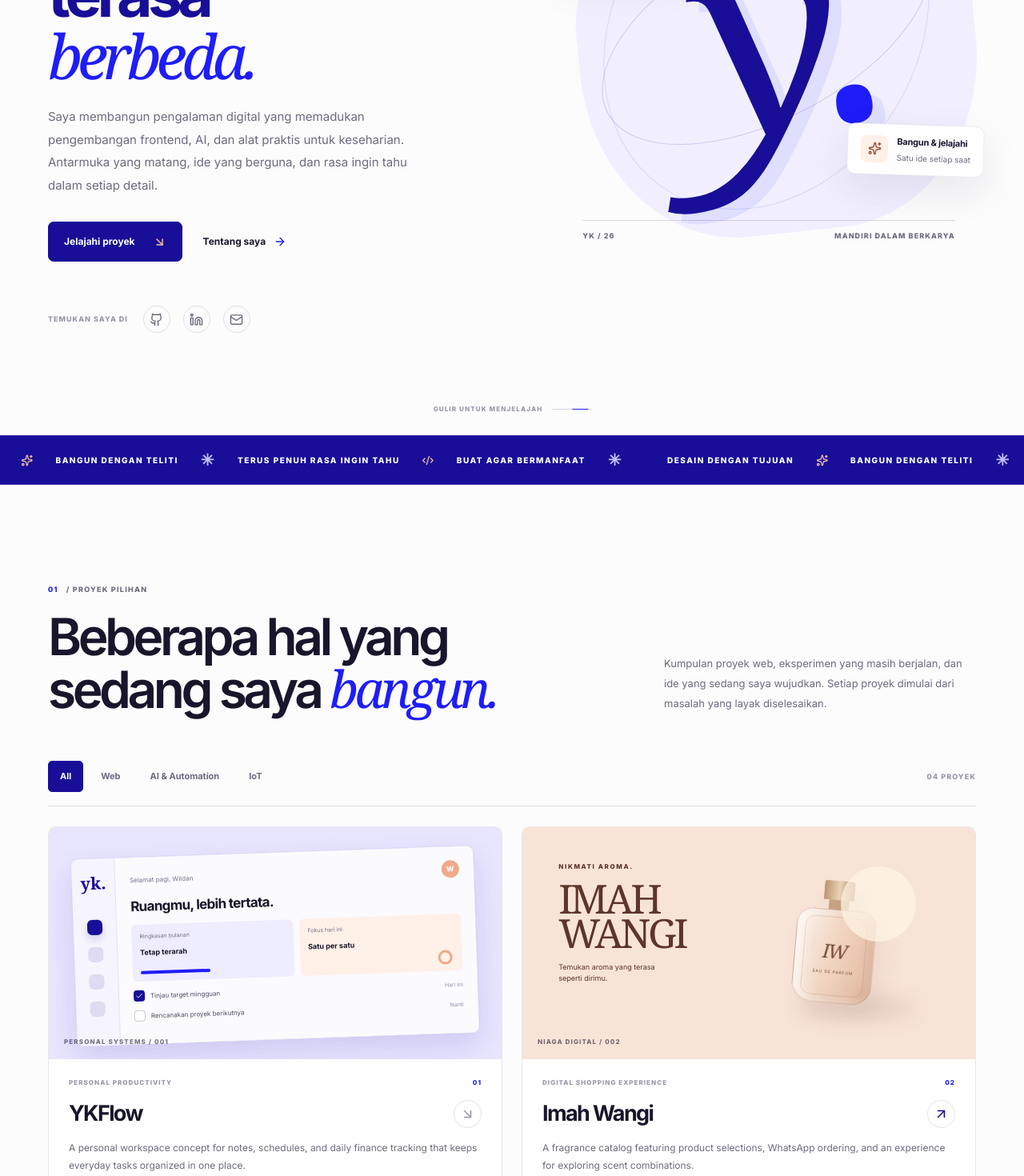
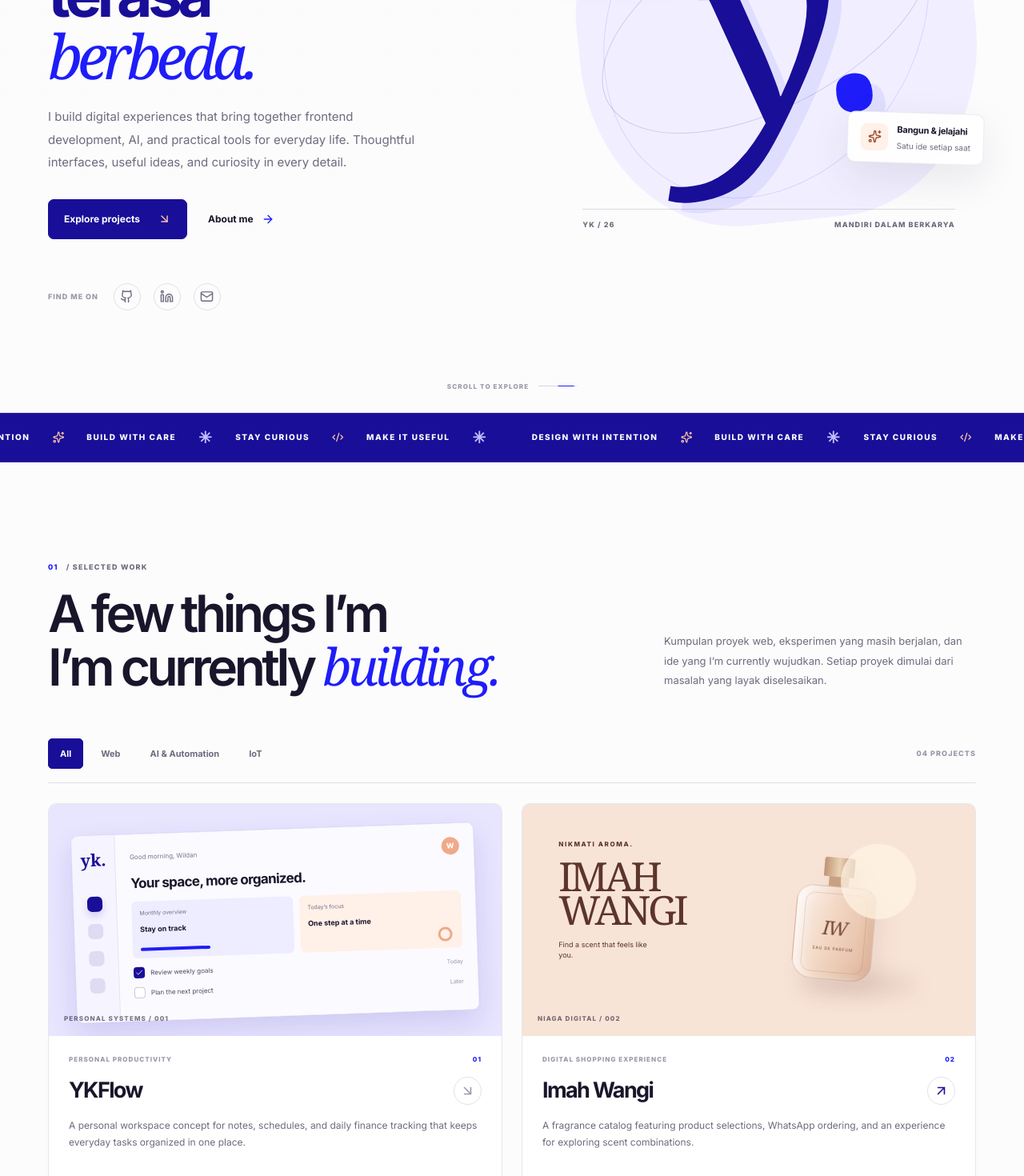
Before and after one commit to ykidnwg/yk, a Next.js app: page / in a window 1280 px wide. Shown: the part 500-1970 px from the top of the page at 80% size. Built offline with nearby package versions, Linux system fonts and the light colour scheme.

Commit message:
Finish English portfolio copy while preserving profile photo

```diff
--- a/src/app/page.tsx
+++ b/src/app/page.tsx
@@ -118,31 +118,31 @@ function ProjectArtwork({ project }: { project: Project }) {
           </aside>
           <div className="mini-dash-main">
             <div className="mini-dash-top">
-              <span>Selamat pagi, Wildan</span>
+              <span>Good morning, Wildan</span>
               <span className="mini-avatar">W</span>
             </div>
-            <div className="mini-dash-heading">Ruangmu, lebih tertata.</div>
+            <div className="mini-dash-heading">Your space, more organized.</div>
             <div className="mini-metric-row">
               <div className="mini-metric">
-                <span>Ringkasan bulanan</span>
-                <strong>Tetap terarah</strong>
+                <span>Monthly overview</span>
+                <strong>Stay on track</strong>
                 <i className="metric-line" />
               </div>
               <div className="mini-metric peach-metric">
-                <span>Fokus hari ini</span>
-                <strong>Satu per satu</strong>
+                <span>Today’s focus</span>
+                <strong>One step at a time</strong>
                 <i className="metric-bubble" />
               </div>
             </div>
             <div className="mini-task">
               <span className="task-check"><Check size={10} /></span>
-              <span>Tinjau target mingguan</span>
-              <small>Hari ini</small>
+              <span>Review weekly goals</span>
+              <small>Today</small>
             </div>
             <div className="mini-task">
               <span className="task-check muted-check" />
-              <span>Rencanakan proyek berikutnya</span>
-              <small>Nanti</small>
+              <span>Plan the next project</span>
+              <small>Later</small>
             </div>
           </div>
         </div>
@@ -157,7 +157,7 @@ function ProjectArtwork({ project }: { project: Project }) {
         <div className="imah-copy">
           <span>NIKMATI AROMA.</span>
           <strong>IMAH<br />WANGI</strong>
-          <small>Temukan aroma yang terasa seperti dirimu.</small>
+          <small>Find a scent that feels like you.</small>
         </div>
         <div className="perfume-shadow" />
         <div className="perfume-bottle">
@@ -204,7 +204,7 @@ function ProjectArtwork({ project }: { project: Project }) {
       </div>
       <div className="studio-card studio-card-b">
         <span className="studio-thumb" />
-        <span><strong>Tinjau materi</strong><small>Menunggu persetujuan</small></span>
+        <span><strong>Review creative</strong><small>Menunggu persetujuan</small></span>
       </div>
       <div className="studio-card studio-card-c">
         <span className="studio-dot" />
@@ -249,7 +249,7 @@ function ProjectCard({ project, index }: { project: Project; index: number }) {
           <span className="project-status"><span />{project.status}</span>
           {project.href ? (
             <a href={project.href} target="_blank" rel="noreferrer" className="text-link">
-              Lihat proyek <ArrowUpRight size={14} />
+              View project <ArrowUpRight size={14} />
             </a>
           ) : (
             <span className="muted-note">Detail menyusul</span>
@@ -280,7 +280,7 @@ export default function Home() {
             <nav className="desktop-nav" aria-label="Main navigation">
               {navLinks.map((link) => <a href={link.href} key={link.href}>{link.label}</a>)}
             </nav>
-            <a className="nav-cta" href="#contact">Mari berbincang <ArrowUpRight size={15} /></a>
+            <a className="nav-cta" href="#contact">Let’s talk <ArrowUpRight size={15} /></a>
             <button className="menu-toggle" type="button" onClick={() => setMenuOpen((open) => !open)} aria-label={menuOpen ? "Close menu" : "Open menu"} aria-expanded={menuOpen}>
               {menuOpen ? <X size={22} /> : <Menu size={22} />}
             </button>
@@ -316,19 +316,19 @@ export default function Home() {
                 <span className="eyebrow-dot" /> PENGEMBANG KREATIF <span className="eyebrow-divider">/</span> SUKABUMI, ID
               </motion.div>
               <motion.h1 variants={{ hidden: { opacity: 0, y: 22 }, visible: { opacity: 1, y: 0, transition: { duration: 0.65 } } }}>
-                Berkarya dengan tujuan.<br />
+                Creating with intention.<br />
                 <span className="hero-title-accent">Dibuat agar terasa</span><br />
                 <span className="hero-title-italic">berbeda.</span>
               </motion.h1>
               <motion.p className="hero-description" variants={{ hidden: { opacity: 0, y: 16 }, visible: { opacity: 1, y: 0 } }}>
-                Saya membangun pengalaman digital yang memadukan pengembangan frontend, AI, dan alat praktis untuk keseharian. Antarmuka yang matang, ide yang berguna, dan rasa ingin tahu dalam setiap detail.
+                I build digital experiences that bring together frontend development, AI, and practical tools for everyday life. Thoughtful interfaces, useful ideas, and curiosity in every detail.
               </motion.p>
               <motion.div className="hero-actions" variants={{ hidden: { opacity: 0, y: 14 }, visible: { opacity: 1, y: 0 } }}>
-                <a className="button-primary" href="#work">Jelajahi proyek <ArrowDownRight size={17} /></a>
-                <a className="button-quiet" href="#about">Tentang saya <ArrowRight size={16} /></a>
+                <a className="button-primary" href="#work">Explore projects <ArrowDownRight size={17} /></a>
+                <a className="button-quiet" href="#about">About me <ArrowRight size={16} /></a>
               </motion.div>
               <motion.div className="hero-socials" variants={{ hidden: { opacity: 0 }, visible: { opacity: 1 } }}>
-                <span>TEMUKAN SAYA DI</span>
+                <span>FIND ME ON</span>
                 <a href="https://github.com/ykidnwg" target="_blank" rel="noreferrer" aria-label="GitHub"><Github size={17} /></a>
                 <a href="https://www.linkedin.com/in/ykidnwg/" target="_blank" rel="noreferrer" aria-label="LinkedIn"><Linkedin size={17} /></a>
                 <a href="mailto:muhamadwldn22@gmail.com" aria-label="Email"><Mail size={17} /></a>
@@ -358,14 +358,14 @@ export default function Home() {
               <div className="hero-art-label"><span>YK / 26</span><span>MANDIRI DALAM BERKARYA</span></div>
             </motion.div>
           </div>
-          <a className="hero-scroll" href="#work"><span>GULIR UNTUK MENJELAJAH</span><span className="scroll-line"><i /></span></a>
+          <a className="hero-scroll" href="#work"><span>SCROLL TO EXPLORE</span><span className="scroll-line"><i /></span></a>
         </section>
 
         <div className="ticker" aria-label="Design with intention, build with care">
           <div className="ticker-track">
             {Array.from({ length: 2 }).map((_, i) => (
               <div className="ticker-group" key={i}>
-                <span>DESAIN DENGAN TUJUAN</span><Sparkles size={15} /><span>BANGUN DENGAN TELITI</span><span className="ticker-star">✳</span><span>TERUS PENUH RASA INGIN TAHU</span><Code2 size={15} /><span>BUAT AGAR BERMANFAAT</span><span className="ticker-star">✳</span>
+                <span>DESIGN WITH INTENTION</span><Sparkles size={15} /><span>BUILD WITH CARE</span><span className="ticker-star">✳</span><span>STAY CURIOUS</span><Code2 size={15} /><span>MAKE IT USEFUL</span><span className="ticker-star">✳</span>
               </div>
             ))}
           </div>
@@ -375,10 +375,10 @@ export default function Home() {
           <div className="section-container">
             <motion.div className="section-heading work-heading" initial={{ opacity: 0, y: 22 }} whileInView={{ opacity: 1, y: 0 }} viewport={{ once: true }}>
               <div>
-                <span className="section-kicker"><span>01</span> / PROYEK PILIHAN</span>
-                <h2>Beberapa hal yang<br />sedang saya <em>bangun.</em></h2>
+                <span className="section-kicker"><span>01</span> / SELECTED WORK</span>
+                <h2>A few things I’m<br />I’m currently <em>building.</em></h2>
               </div>
-              <p>Kumpulan proyek web, eksperimen yang masih berjalan, dan ide yang sedang saya wujudkan. Setiap proyek dimulai dari masalah yang layak diselesaikan.</p>
+              <p>Kumpulan proyek web, eksperimen yang masih berjalan, dan ide yang I’m currently wujudkan. Setiap proyek dimulai dari masalah yang layak diselesaikan.</p>
             </motion.div>
 
             <div className="project-toolbar">
@@ -389,7 +389,7 @@ export default function Home() {
                   </button>
                 ))}
               </div>
-              <span className="project-count">{String(visibleProjects.length).padStart(2, "0")} PROYEK</span>
+              <span className="project-count">{String(visibleProjects.length).padStart(2, "0")} PROJECTS</span>
             </div>
 
             <motion.div layout className="projects-grid">
@@ -399,8 +399,8 @@ export default function Home() {
             </motion.div>
 
             <div className="all-work-line">
-              <span>Eksperimen lainnya bisa kamu lihat di GitHub saya.</span>
-              <a href="https://github.com/ykidnwg" target="_blank" rel="noreferrer" className="text-link">Kunjungi GitHub <ArrowUpRight size={15} /></a>
+              <span>You can find more experiments on my GitHub.</span>
+              <a href="https://github.com/ykidnwg" target="_blank" rel="noreferrer" className="text-link">Visit GitHub <ArrowUpRight size={15} /></a>
             </div>
           </div>
         </section>
@@ -408,20 +408,20 @@ export default function Home() {
         <section className="about-section section-pad" id="about">
           <div className="section-container about-layout">
             <motion.div className="about-aside" initial={{ opacity: 0, x: -20 }} whileInView={{ opacity: 1, x: 0 }} viewport={{ once: true }}>
-              <span className="section-kicker"><span>02</span> / SOSOK DI BALIK KODE</span>
-              <div className="about-photo-frame"><img src="/images/profile.jpeg" alt="Profile photo of Muhamad Wildan Mubarok" className="about-photo" /><span className="about-photo-caption">YK / PROFIL</span><i>selalu ingin tahu</i></div>
-              <div className="about-location"><span className="location-dot" /> BERBASIS DI SUKABUMI, INDONESIA</div>
+              <span className="section-kicker"><span>02</span> / THE PERSON BEHIND THE CODE</span>
+              <div className="about-photo-frame"><img src="/images/profile.jpeg" alt="Profile photo of Muhamad Wildan Mubarok" className="about-photo" /><span className="about-photo-caption">YK / PROFIL</span><i>always curious</i></div>
+              <div className="about-location"><span className="location-dot" /> BASED IN SUKABUMI, INDONESIA</div>
             </motion.div>
             <motion.div className="about-copy" initial={{ opacity: 0, y: 24 }} whileInView={{ opacity: 1, y: 0 }} viewport={{ once: true }} transition={{ duration: 0.6 }}>
-              <h2>Bukan hanya soal tampilan.<br /><span>cara ia <em>bekerja.</em></span></h2>
-              <p className="about-lead">Saya Muhamad Wildan Mubarok — pengembang yang senang mengubah ide mentah menjadi produk digital yang jelas dan bermanfaat.</p>
-              <p className="about-detail">Ketertarikan saya mencakup pengembangan frontend, alat berbantuan AI, dan sistem yang menghubungkan perangkat lunak dengan dunia nyata. Saya berusaha memahami masalahnya sebelum mulai menulis kode, lalu menyempurnakan detail agar semuanya terasa tepat.</p>
+              <h2>It’s not just how it looks.<br /><span>It’s how it <em>works.</em></span></h2>
+              <p className="about-lead">I’m Muhamad Wildan Mubarok, a developer who enjoys turning early ideas into clear, useful digital products.</p>
+              <p className="about-detail">I’m interested in frontend development, AI-powered tools, and systems that connect software with the real world. I aim to understand the problem before writing code, then refine the details until everything feels right.</p>
               <div className="about-principles">
-                <div><span>01</span><strong>Terus belajar</strong><small>Jelajahi, bertanya, terus belajar.</small></div>
-                <div><span>02</span><strong>Bangun dengan tujuan</strong><small>Pastikan setiap interaksi punya manfaat.</small></div>
-                <div><span>03</span><strong>Utamakan manfaat</strong><small>Teknologi yang baik membantu manusia.</small></div>
+                <div><span>01</span><strong>Keep learning</strong><small>Explore, ask questions, keep learning.</small></div>
+                <div><span>02</span><strong>Build with purpose</strong><small>Make every interaction meaningful.</small></div>
+                <div><span>03</span><strong>Prioritize usefulness</strong><small>Good technology helps people.</small></div>
               </div>
-              <a className="text-link about-github" href="https://github.com/ykidnwg" target="_blank" rel="noreferrer">Lihat lebih banyak di GitHub <ArrowUpRight size={15} /></a>
+              <a className="text-link about-github" href="https://github.com/ykidnwg" target="_blank" rel="noreferrer">More on GitHub <ArrowUpRight size={15} /></a>
             </motion.div>
           </div>
         </section>
@@ -429,12 +429,12 @@ export default function Home() {
         <section className="expertise-section section-pad">
           <div className="section-container expertise-layout">
             <motion.div className="expertise-intro" initial={{ opacity: 0, y: 18 }} whileInView={{ opacity: 1, y: 0 }} viewport={{ once: true }}>
-              <span className="section-kicker"><span>03</span> / KEAHLIAN & RASA INGIN TAHU</span>
-              <h2>Perangkat yang<br />terus <em>berkembang.</em></h2>
-              <p>Kumpulan teknologi yang terus berkembang di setiap proyek. Saya senang mempelajari teknologi yang sesuai dengan masalah, bukan memaksakan setiap ide menggunakan perangkat yang sama.</p>
+              <span className="section-kicker"><span>03</span> / SKILLS & CURIOSITY</span>
+              <h2>A toolkit that<br />keeps <em>evolving.</em></h2>
+              <p>Kumpulan teknologi yang keeps berkembang di setiap proyek. Saya senang mempelajari teknologi yang sesuai dengan masalah, bukan memaksakan setiap ide menggunakan perangkat yang sama.</p>
             </motion.div>
             <motion.div className="skills-panel" initial={{ opacity: 0, y: 18 }} whileInView={{ opacity: 1, y: 0 }} viewport={{ once: true }} transition={{ delay: 0.12 }}>
-              <div className="skills-panel-head"><span>DI MEJA KERJA SAYA</span><span className="live-mark"><i /> TERUS BELAJAR</span></div>
+              <div className="skills-panel-head"><span>ON MY WORKBENCH</span><span className="live-mark"><i /> ALWAYS LEARNING</span></div>
               <div className="skills-grid">
                 {skills.map((skill, index) => (
                   <div className="skill-item" key={skill}>
@@ -446,7 +446,7 @@ export default function Home() {
                   </div>
                 ))}
               </div>
-              <div className="skills-footnote"><Sparkles size={15} /><span>Teknologi dipilih sesuai kebutuhan — bukan sekadar tren.</span></div>
+              <div className="skills-footnote"><Sparkles size={15} /><span>Choose technology for the problem — not just the trend.</span></div>
             </motion.div>
           </div>
         </section>
@@ -455,28 +455,28 @@ export default function Home() {
           <div className="section-container">
             <motion.div className="section-heading process-heading" initial={{ opacity: 0, y: 20 }} whileInView={{ opacity: 1, y: 0 }} viewport={{ once: true }}>
               <div>
-                <span className="section-kicker"><span>04</span> / CARA SAYA MENGEMBANGKAN PROYEK</span>
-                <h2>Langkah kecil.<br /><em>Hasil yang matang</em> </h2>
+                <span className="section-kicker"><span>04</span> / CARA SAYA MENGEMBANGKAN PROJECTS</span>
+                <h2>Small steps.<br /><em>Thoughtful results</em> </h2>
               </div>
-              <p>Proses yang sederhana membuat pekerjaan tetap terarah, memberi ruang untuk bereksperimen, dan membantu setiap keputusan memiliki tujuan.</p>
+              <p>A simple process keeps the work focused, leaves room to experiment, and gives every decision a purpose.</p>
             </motion.div>
             <div className="process-grid">
               <motion.article className="process-card" initial={{ opacity: 0, y: 20 }} whileInView={{ opacity: 1, y: 0 }} viewport={{ once: true }} transition={{ delay: 0.03 }}>
-                <div className="process-card-top"><span>01 / PAHAMI KEBUTUHAN</span><span className="process-symbol"><Sparkles size={20} /></span></div>
-                <h3>Mulai dari<br /><em>alasannya.</em></h3>
+                <div className="process-card-top"><span>01 / UNDERSTAND</span><span className="process-symbol"><Sparkles size={20} /></span></div>
+                <h3>Start with<br /><em>the why.</em></h3>
                 <p>Understand the user, the context, and what success should actually look like before jumping into implementation.</p>
                 <div className="process-line"><i /></div>
               </motion.article>
               <motion.article className="process-card process-card-accent" initial={{ opacity: 0, y: 20 }} whileInView={{ opacity: 1, y: 0 }} viewport={{ once: true }} transition={{ delay: 0.12 }}>
-                <div className="process-card-top"><span>02 / EKSPLORASI</span><span className="process-symbol"><Workflow size={20} /></span></div>
-                <h3>Beri ruang<br />untuk <em>ide.</em></h3>
+                <div className="process-card-top"><span>02 / EXPLORE</span><span className="process-symbol"><Workflow size={20} /></span></div>
+                <h3>Make room<br />for <em>ideas.</em></h3>
                 <p>Shape a clear direction, test the risky bits early, and keep the experience simple enough to use.</p>
                 <div className="process-line"><i /></div>
               </motion.article>
               <motion.article className="process-card process-card-dark" initial={{ opacity: 0, y: 20 }} whileInView={{ opacity: 1, y: 0 }} viewport={{ once: true }} transition={{ delay: 0.21 }}>
-                <div className="process-card-top"><span>03 / BANGUN</span><span className="process-symbol"><Code2 size={20} /></span></div>
-                <h3>Bangun.<br /><em>Sempurnakan.</em></h3>
-                <p>Kembangkan dalam langkah kecil yang bisa diuji, lalu poles detail agar produk terasa menyatu dan dapat diandalkan.</p>
+                <div className="process-card-top"><span>03 / BUILD</span><span className="process-symbol"><Code2 size={20} /></span></div>
+                <h3>Build.<br /><em>Refine.</em></h3>
+                <p>Build in small, testable steps, then refine the details until the product feels cohesive and reliable.</p>
                 <div className="process-line"><i /></div>
               </motion.article>
             </div>
@@ -487,13 +487,13 @@ export default function Home() {
           <div className="contact-shape contact-shape-a" aria-hidden="true" />
           <div className="contact-shape contact-shape-b" aria-hidden="true" />
           <div className="section-container contact-content">
-            <motion.span className="section-kicker contact-kicker" initial={{ opacity: 0 }} whileInView={{ opacity: 1 }} viewport={{ once: true }}><span>05</span> / PUNYA IDE ATAU PROYEK?</motion.span>
-            <motion.h2 initial={{ opacity: 0, y: 24 }} whileInView={{ opacity: 1, y: 0 }} viewport={{ once: true }} transition={{ duration: 0.65 }}>Mari wujudkan<br /><em>hal-hal baik</em> terjadi.</motion.h2>
-            <motion.p initial={{ opacity: 0, y: 16 }} whileInView={{ opacity: 1, y: 0 }} viewport={{ once: true }} transition={{ delay: 0.08 }}>Punya proyek, ide, atau ingin berbincang soal teknologi? Silakan hubungi saya.</motion.p>
-            <motion.a className="contact-button" href="mailto:muhamadwldn22@gmail.com" initial={{ opacity: 0, y: 12 }} whileInView={{ opacity: 1, y: 0 }} viewport={{ once: true }} transition={{ delay: 0.16 }}>Sapa saya <ArrowUpRight size={18} /></motion.a>
+            <motion.span className="section-kicker contact-kicker" initial={{ opacity: 0 }} whileInView={{ opacity: 1 }} viewport={{ once: true }}><span>05</span> / PUNYA IDE ATAU PROJECTS?</motion.span>
+            <motion.h2 initial={{ opacity: 0, y: 24 }} whileInView={{ opacity: 1, y: 0 }} viewport={{ once: true }} transition={{ duration: 0.65 }}>Let’s make<br /><em>good things</em> happen.</motion.h2>
+            <motion.p initial={{ opacity: 0, y: 16 }} whileInView={{ opacity: 1, y: 0 }} viewport={{ once: true }} transition={{ delay: 0.08 }}>Have a project, an idea, or want to talk tech? I’d love to hear from you.</motion.p>
+            <motion.a className="contact-button" href="mailto:muhamadwldn22@gmail.com" initial={{ opacity: 0, y: 12 }} whileInView={{ opacity: 1, y: 0 }} viewport={{ once: true }} transition={{ delay: 0.16 }}>Say hello <ArrowUpRight size={18} /></motion.a>
             <div className="contact-bottom">
               <a href="mailto:muhamadwldn22@gmail.com"><Mail size={15} /> muhamadwldn22@gmail.com</a>
-              <span>TERBUKA UNTUK DISKUSI</span>
+              <span>OPEN TO CONVERSATIONS</span>
             </div>
           </div>
         </section>
@@ -501,7 +501,7 @@ export default function Home() {
         <footer className="site-footer">
           <div className="section-container footer-inner">
             <a className="wordmark footer-wordmark" href="#home"><span className="wordmark-symbol">y</span><span>ykidnwg<span className="wordmark-period">.</span></span></a>
-            <span className="footer-note">Dibuat dengan rasa ingin tahu, kopi, dan ketelitian.</span>
+            <span className="footer-note">Made with curiosity, coffee, and attention to detail.</span>
             <div className="footer-links">
               <a href="https://github.com/ykidnwg" target="_blank" rel="noreferrer" aria-label="GitHub"><Github size={17} /></a>
               <a href="https://www.linkedin.com/in/ykidnwg/" target="_blank" rel="noreferrer" aria-label="LinkedIn"><Linkedin size={17} /></a>
```
